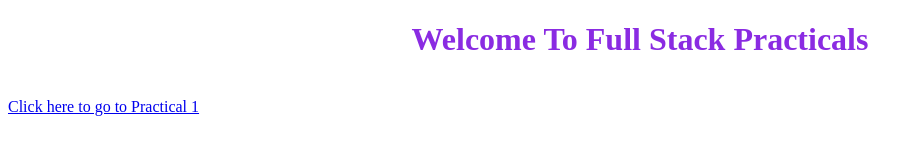
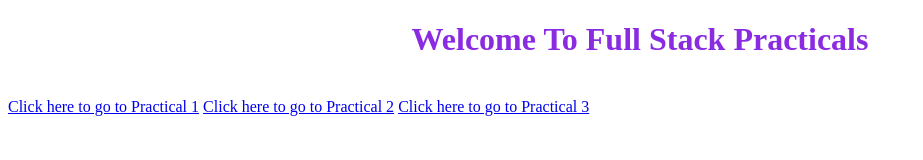
Before and after one commit to naman2807/FullStack-Practical-2021, a plain HTML site: page index.html in a window 1280 px wide. Shown: the whole page, without its empty margins (0-923 px from the left). Drawn offline with Linux system fonts and the light colour scheme.

Commit message:
Added links to Practical 2 and 3

```diff
--- a/index.html
+++ b/index.html
@@ -9,5 +9,7 @@
 <body>
     <h1 style="text-align: center; color: blueviolet;">Welcome To Full Stack Practicals</h1><br>
     <a href=".pages/Practical-1.html">Click here to go to Practical 1</a>
+    <a href=".pages/Practical-2.html">Click here to go to Practical 2</a>
+    <a href="https://naman2807.github.io/FullStack-Practical-2021/pages/Practical-3">Click here to go to Practical 3</a>
 </body>
 </html>
```
